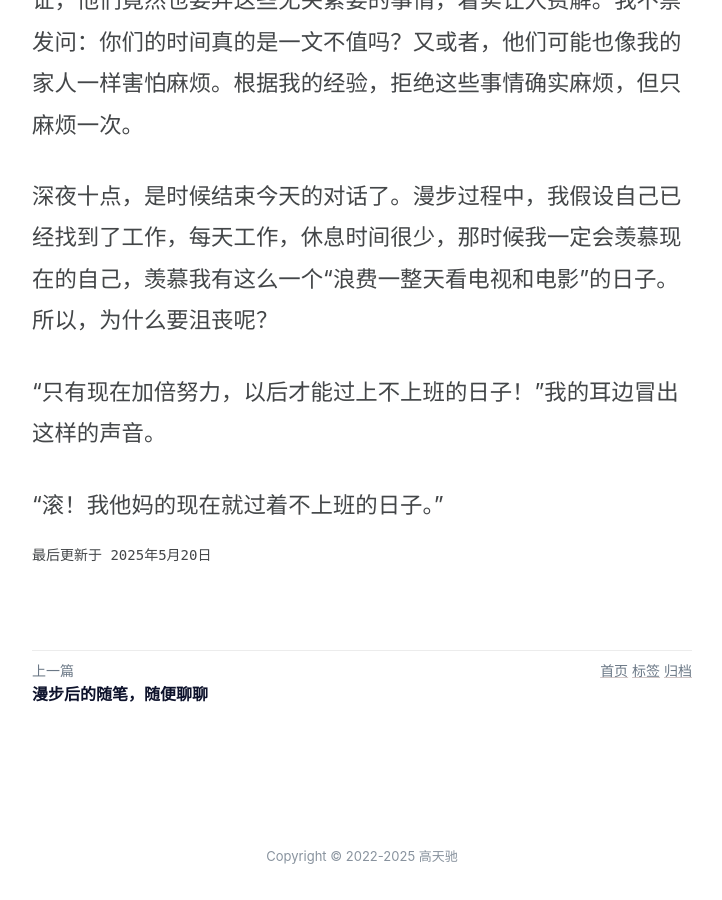
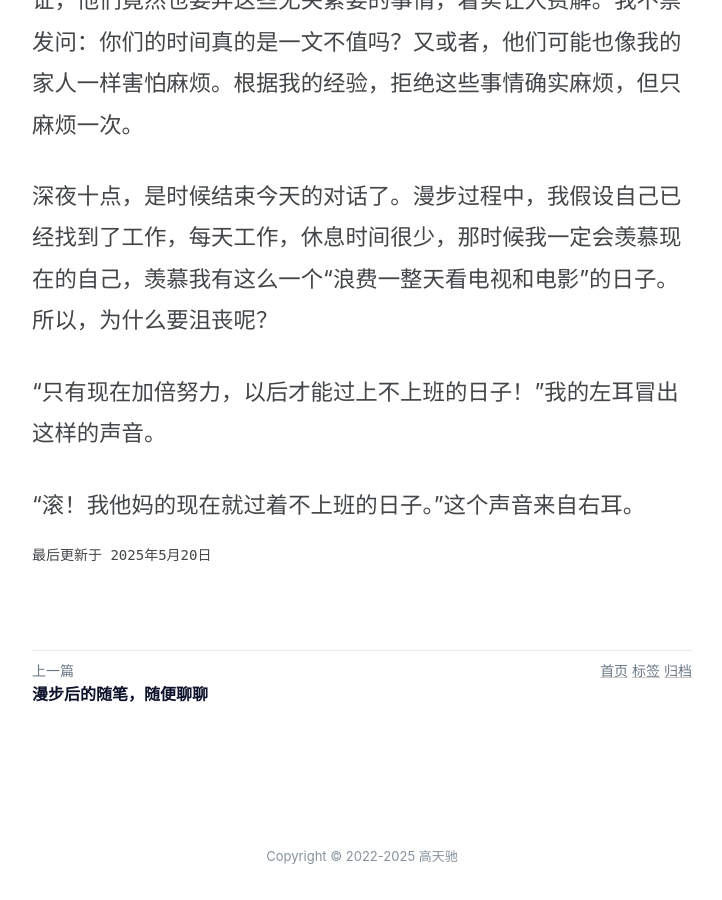
Before and after one commit to gaotianchi/gaotianchi.github.io, a Jekyll site: the page built from _posts/2025-05-20-days-off-plan.md, in a window 1280 px wide and 900 px high, scrolled down 4625 px. Shown: the whole window, without its empty margins (278-1000 px from the left). Built offline with Jekyll 4.4.1, drawn with Linux system fonts in a browser that asks for light colours; comment, search, counter and statistics services are not loaded.

Commit message:
vault backup: 2025-05-20 22:55:22

```diff
--- a/_posts/2025-05-20-days-off-plan.md
+++ b/_posts/2025-05-20-days-off-plan.md
@@ -42,6 +42,6 @@ title: 在不按计划行事的日子里
 
 深夜十点，是时候结束今天的对话了。漫步过程中，我假设自己已经找到了工作，每天工作，休息时间很少，那时候我一定会羡慕现在的自己，羡慕我有这么一个“浪费一整天看电视和电影”的日子。所以，为什么要沮丧呢？
 
-“只有现在加倍努力，以后才能过上不上班的日子！”我的耳边冒出这样的声音。
+“只有现在加倍努力，以后才能过上不上班的日子！”我的左耳冒出这样的声音。
 
-“滚！我他妈的现在就过着不上班的日子。”
+“滚！我他妈的现在就过着不上班的日子。”这个声音来自右耳。
```
